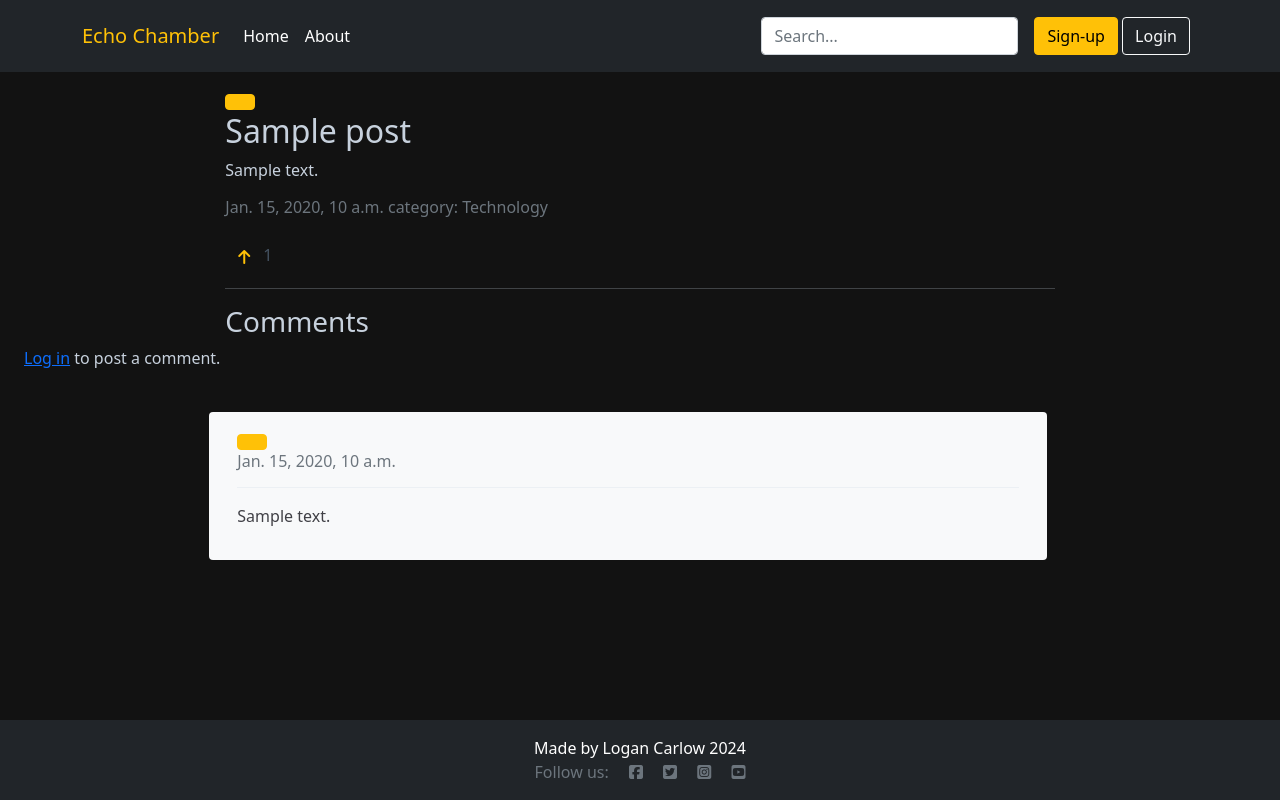
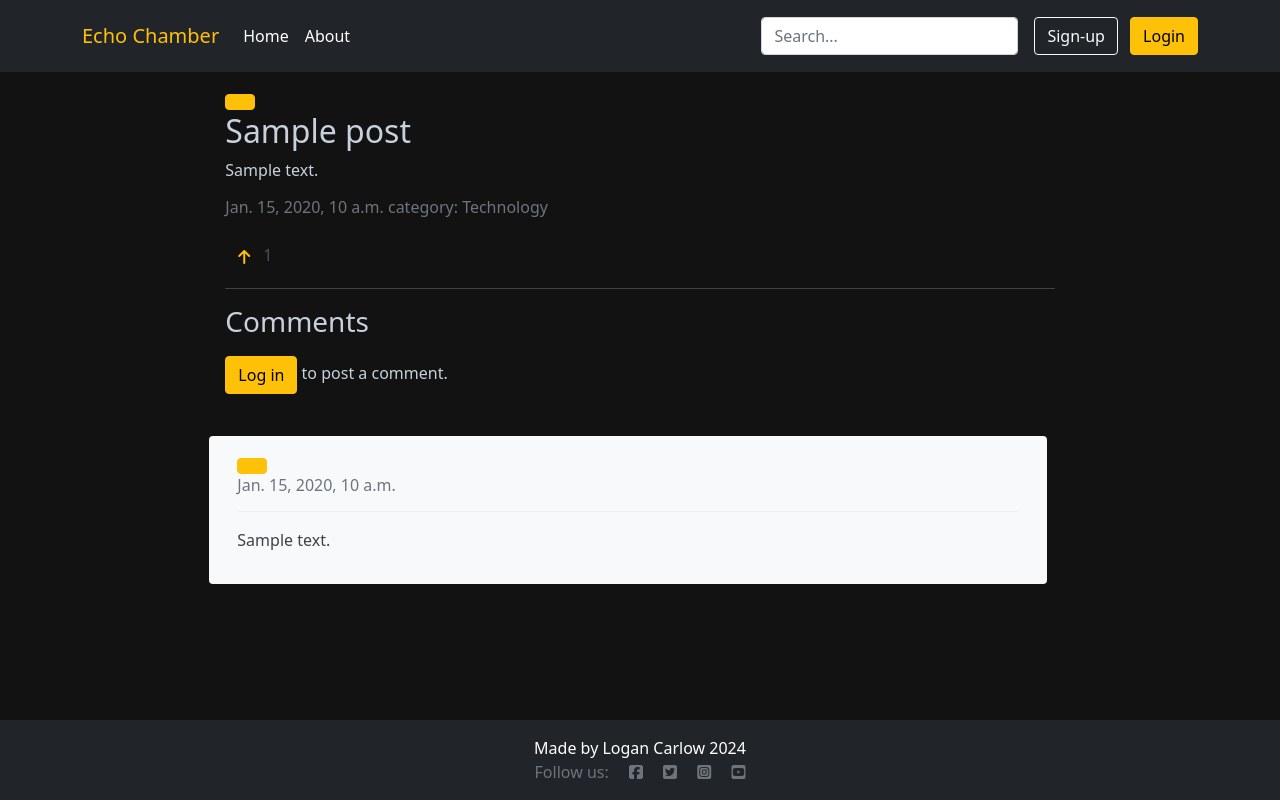
Before and after one commit to TerraBite147/EchoChamber, a Django app: a page that uses templates/base.html in a window 1280 px wide. Run offline with Django 4.2, Linux system fonts and the light colour scheme; data comes from the database, SQL or seed files in the repository; tables that the repository leaves empty hold one stand-in row (values such as "Sample post"); some libraries are stand-ins or nearby versions.

Commit message:
feat(signup & login): adjust css style and html

```diff
--- a/blog/forms.py
+++ b/blog/forms.py
@@ -1,7 +1,11 @@
 from django import forms
 from .models import Comment
+
 
 class CommentForm(forms.ModelForm):
     class Meta:
         model = Comment
         fields = ['content']
+        widgets = {
+            'content': forms.Textarea(attrs={'class': 'comment-textarea rounded'}),
+        }
--- a/blog/templates/blog/_post_comments.html
+++ b/blog/templates/blog/_post_comments.html
@@ -1,16 +1,24 @@
-<!-- Comment form -->
-<div class="container-fluid">
-    <div class="row">
+<!-- Comment Form -->
+<div class="masthead">
+    <div class="row justify-content-center">
         {% if user.is_authenticated %}
-        <form method="POST" action=".">
-            {% csrf_token %}
-            {{ comment_form.as_p }}
-            <button type="submit">Submit Comment</button>
-        </form>
-        {% else %}
-        <p><a href="{% url 'account_login' %}">Log in</a> to post a comment.</p>
-        {% endif %}
+        <div class="col-md-8 d-flex align-items-center">
+            <div class="card mb-9 w-100">
+                <form method="POST" action=".">
+                    {% csrf_token %}
+                    <div class="form-group">
+                        {{ comment_form.content }}
+                    </div>
+                    <button type="submit" class="btn btn-warning">Submit Comment</button>
+            </div>
+            </form>
+        </div>
     </div>
+    {% else %}
+    <div class="col-md-8">
+        <p><a href="{% url 'account_login' %}" class="btn btn-warning">Log in</a> to post a comment.</p>
+    </div>
+    {% endif %}
 </div>
 
 <!-- Comments Section -->
--- a/static/css/style.css
+++ b/static/css/style.css
@@ -2,8 +2,6 @@ body {
     background-color: #F9FAFC;
     color: #c7d1dd;
 }
-
-
 
 .yellow {
     color: #ffc107;
@@ -126,6 +124,10 @@ body {
     margin-left: 5%;
     color: lightgray;
 }
+.comment-textarea{
+    width: 100%;
+    height: 150px;
+}
 
 .comment-text{
     color: #404046;
@@ -194,3 +196,11 @@ body {
     color: #526579;
     text-decoration: none;
 }
+
+.login label{
+    width: 120px;
+}
+
+.signup label{
+    width: 130px;
+}
--- a/templates/base.html
+++ b/templates/base.html
@@ -58,9 +58,9 @@
                     <a class="btn btn-warning {% if request.path == logout_url %}active{% endif %}" aria-current="page"
                         href="{% url 'account_logout' %}">Logout</a>
                     {% else %}
-                    <a class="btn btn-warning {% if request.path == signup_url %}active{% endif %}" aria-current="page"
+                    <a class="btn btn-outline-light me-2 {% if request.path == signup_url %}active{% endif %}" aria-current="page"
                         href="{% url 'account_signup' %}">Sign-up</a>
-                    <a class="btn btn-outline-light me-2 {% if request.path == login_url %}active{% endif %}"
+                    <a class="btn btn-warning {% if request.path == login_url %}active{% endif %}"
                         aria-current="page" href="{% url 'account_login' %}">Login</a>
                     {% endif %}
                 </div>
```
Also changed, not shown: templates/account/logout.html (+11 -8 lines), templates/account/signup.html (+16 -9 lines), templates/account/login.html (line endings or trailing spaces).
